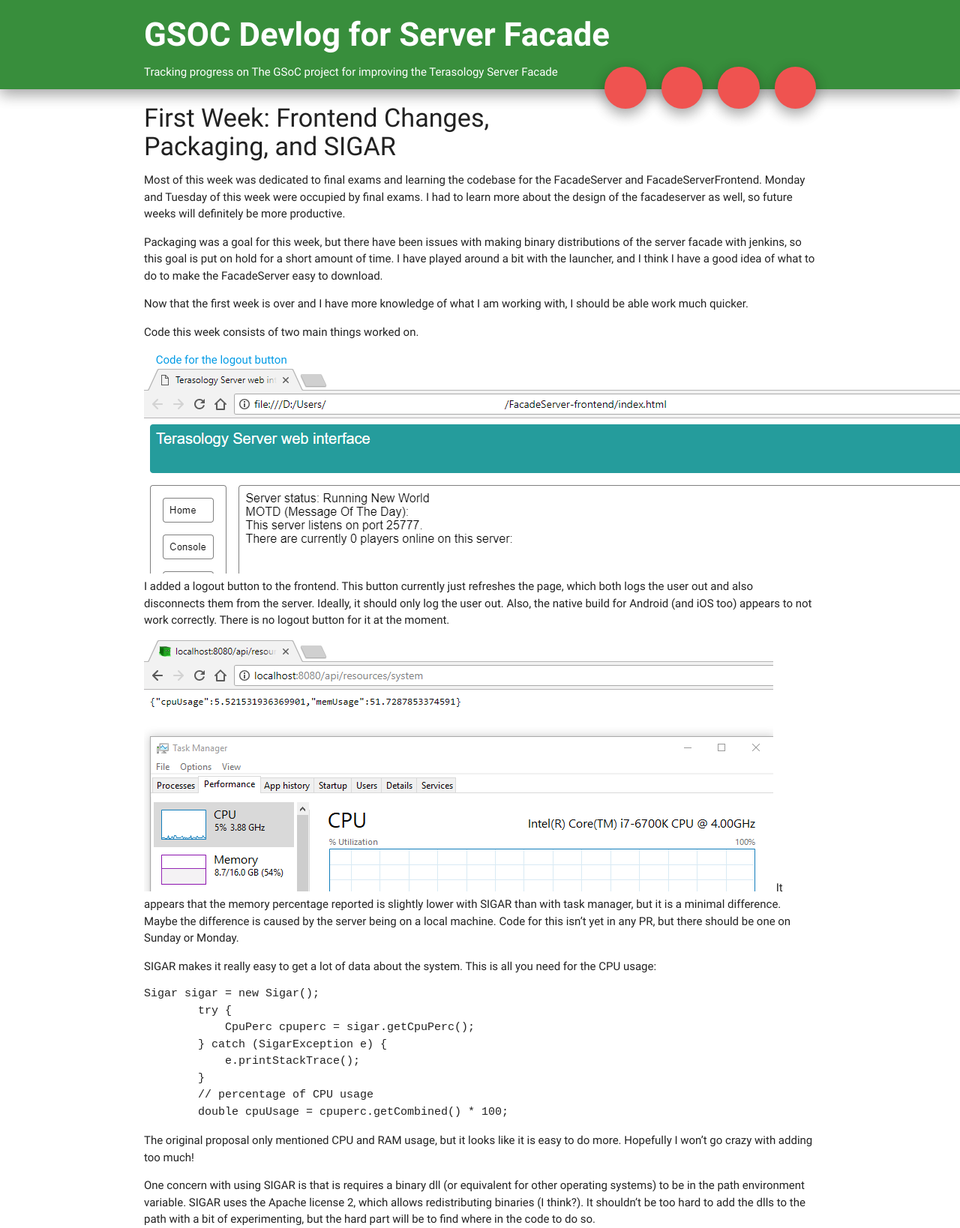
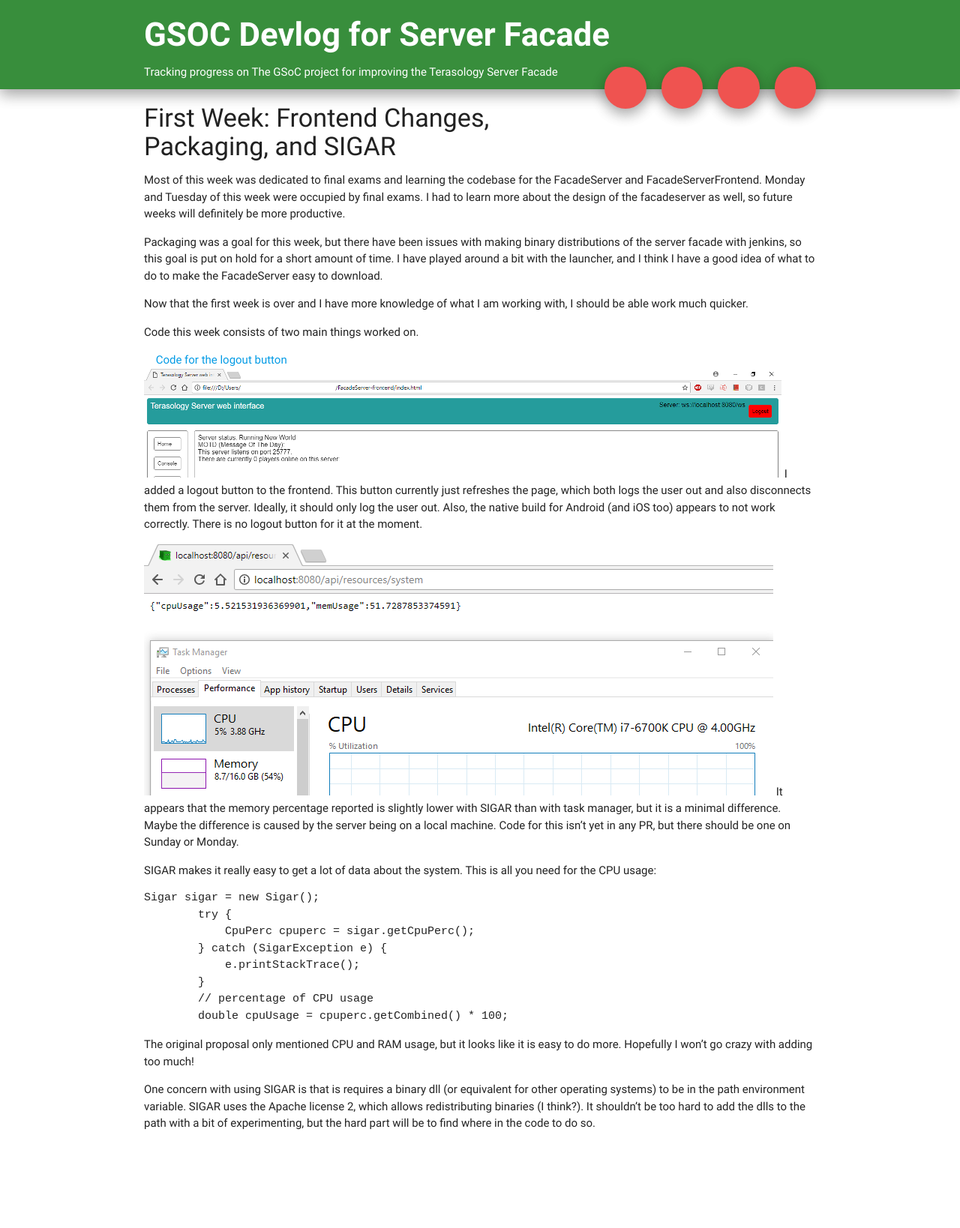
Before and after one commit to gianluca-nitti/Inei1.github.io, a Jekyll site: the page built from _posts/2018-05-19-week1.md, in a window 1280 px wide. Shown: the whole page at 75% size. Built offline with Jekyll 4.4.1, drawn with Linux system fonts in a browser that asks for light colours; nearby versions of some CDN libraries; our own code applies the rules of GitHub Pages for plain Markdown files; library files that are not in the unit come from our copies; after the commit the page ends 1510 px from its top, so only the background shows below that.

Commit message:
unbreak everything

```diff
--- a/_posts/2018-05-19-week1.md
+++ b/_posts/2018-05-19-week1.md
@@ -4,9 +4,9 @@ category: week1
 ---
 
 #### First Week: Frontend Changes, Packaging, and SIGAR
-
 Most of this week was dedicated to final exams and learning the codebase for the FacadeServer and FacadeServerFrontend. Monday and Tuesday of this week were occupied by final exams. I had to learn more about the design of the facadeserver as well, so future weeks will definitely be more productive.
 
+{:.details}
 Packaging was a goal for this week, but there have been issues with making binary distributions of the server facade with jenkins, so this goal is put on hold for a short amount of time. I have played around a bit with the launcher, and I think I have a good idea of what to do to make the FacadeServer easy to download.
 
 Now that the first week is over and I have more knowledge of what I am working with, I should be able work much quicker.
```
Also changed, not shown: images/LogoutButton.PNG, images/screenshot.png (deleted).
